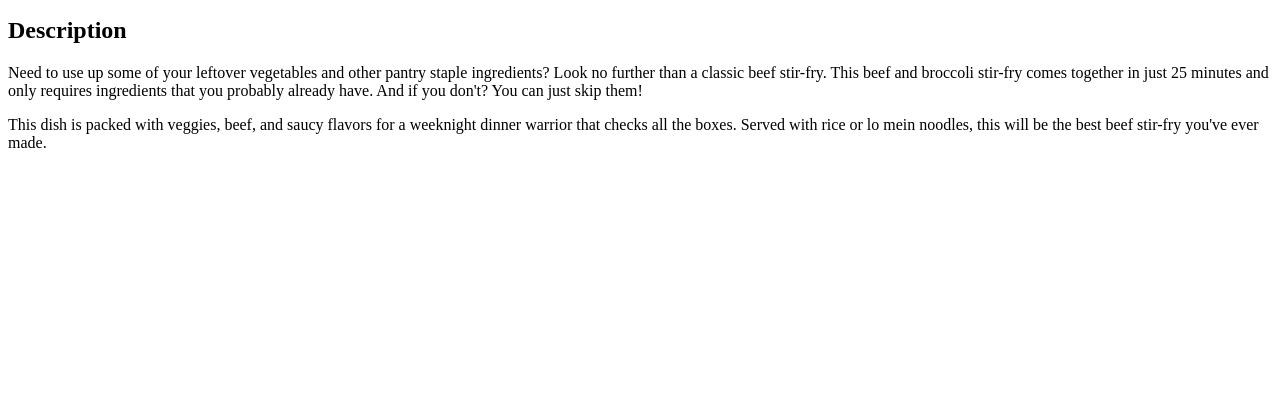
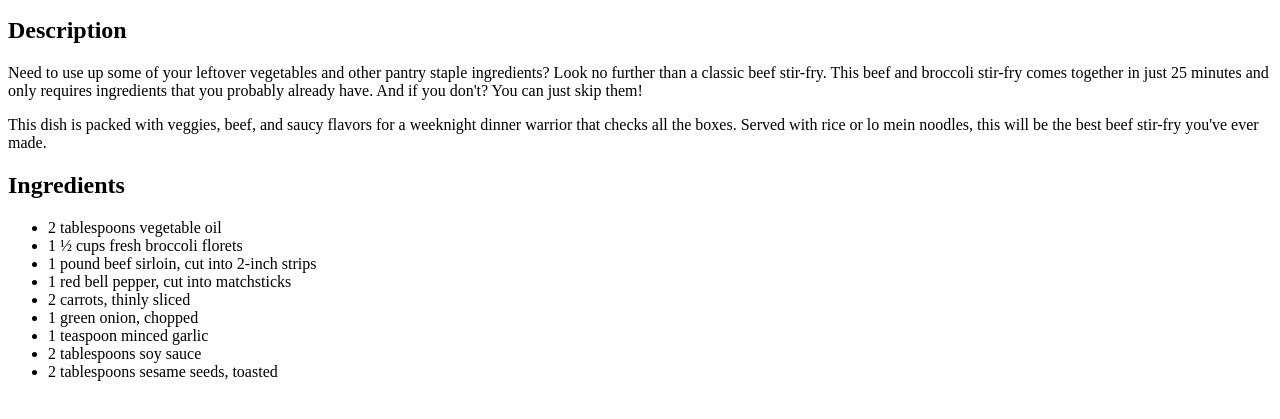
Before and after one commit to Tawanda-Kamhuka99/odin-recipes, a plain HTML site: page recipes/beef-stir-fry.html in a window 1280 px wide. Shown: the part 101-520 px from the top of the page. Drawn offline with Linux system fonts and the light colour scheme.

Commit message:
feat: added unordered list of ingredients required for recipe

```diff
--- a/recipes/beef-stir-fry.html
+++ b/recipes/beef-stir-fry.html
@@ -14,5 +14,18 @@
     <h2>Description</h2>
     <p>Need to use up some of your leftover vegetables and other pantry staple ingredients? Look no further than a classic beef stir-fry. This beef and broccoli stir-fry comes together in just 25 minutes and only requires ingredients that you probably already have. And if you don't? You can just skip them!</p>
     <p>This dish is packed with veggies, beef, and saucy flavors for a weeknight dinner warrior that checks all the boxes. Served with rice or lo mein noodles, this will be the best beef stir-fry you've ever made.</p>
+    <p></p>
+    <h2>Ingredients</h2>
+    <ul>
+        <li>2 tablespoons vegetable oil</li>
+        <li>1 ½ cups fresh broccoli florets</li>
+        <li>1 pound beef sirloin, cut into 2-inch strips</li>
+        <li>1 red bell pepper, cut into matchsticks</li>
+        <li>2 carrots, thinly sliced</li>
+        <li>1 green onion, chopped</li>
+        <li>1 teaspoon minced garlic</li>
+        <li>2 tablespoons soy sauce</li>
+        <li>2 tablespoons sesame seeds, toasted</li>
+    </ul>
 </body>
 </html>
```
